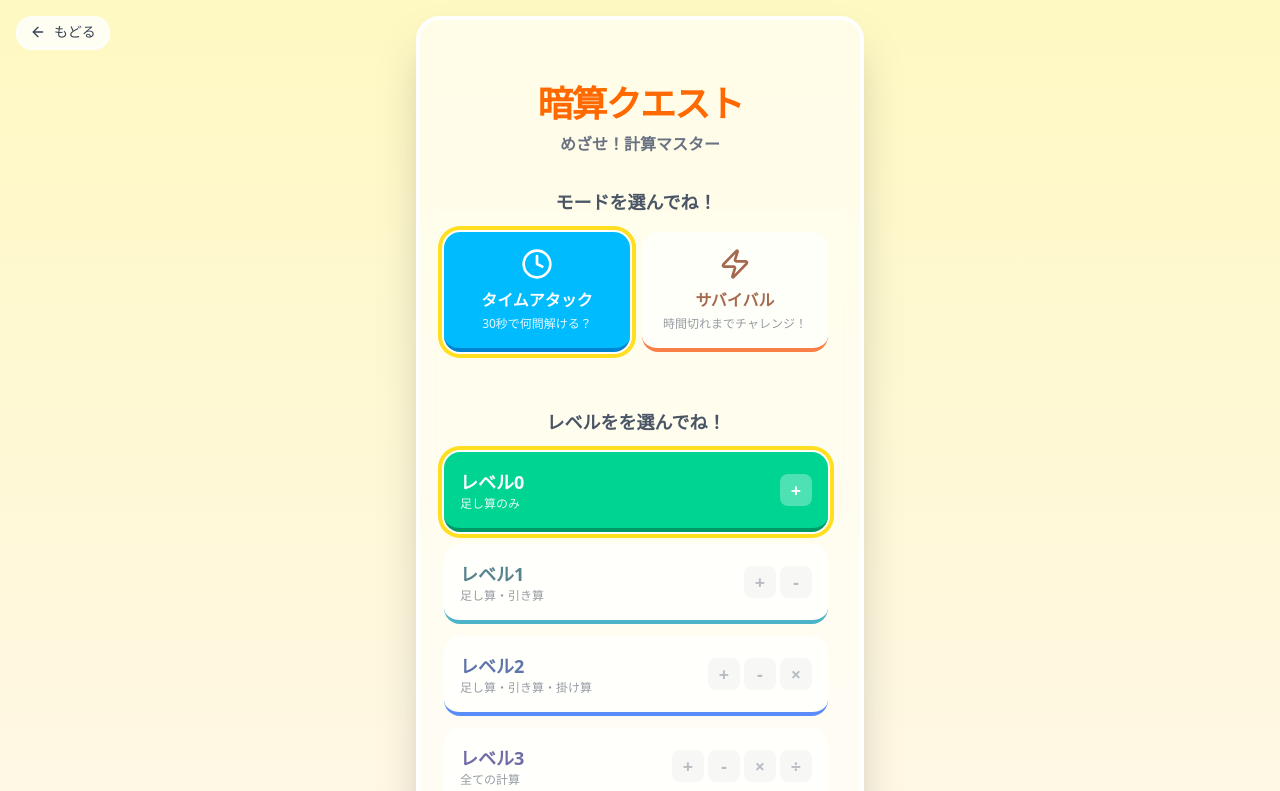
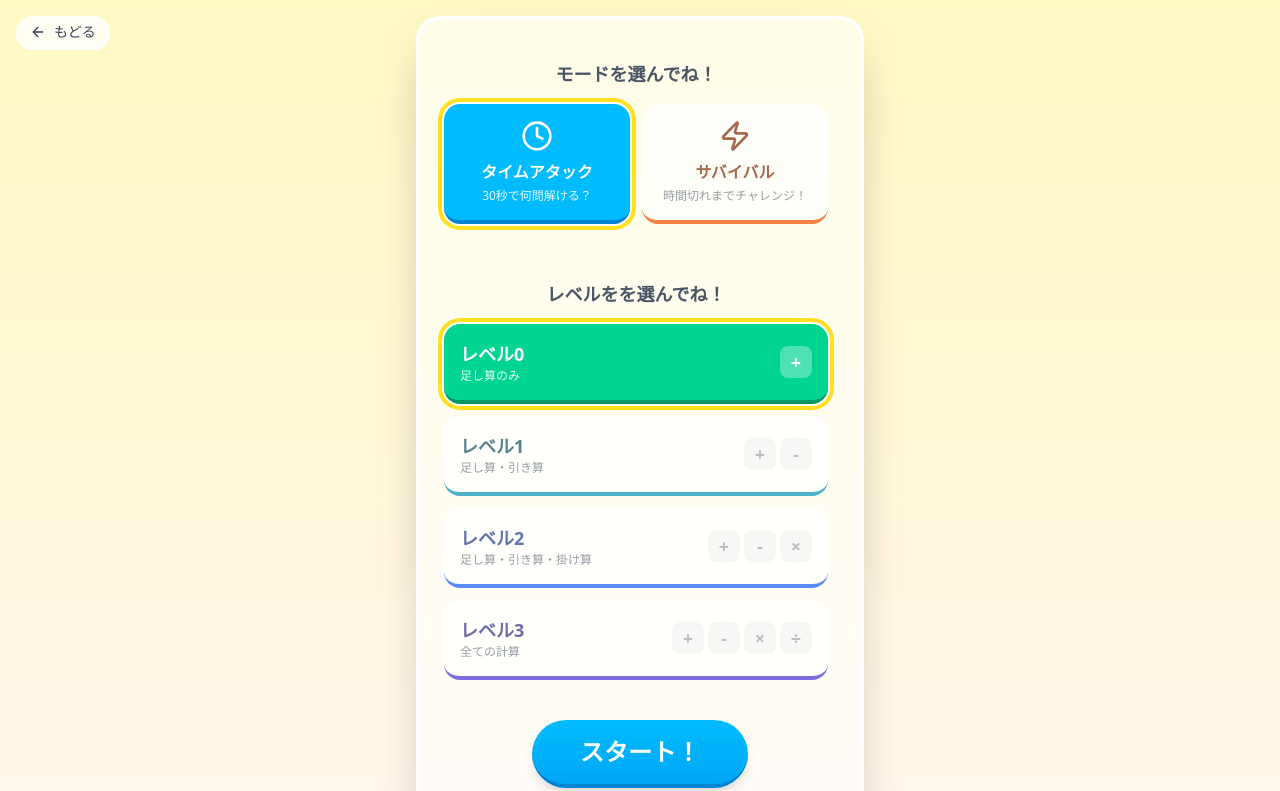
Before and after one commit to ks1590/mental-math-app, a Next.js app: page /game in a window 1280 px wide. Shown: the top 791 px of the page. Built offline with nearby package versions, Linux system fonts and the light colour scheme; a web font is replaced by a local one.

Commit message:
refactor: Comment out game title and description, and adjust top padding.

```diff
--- a/components/game/GameCanvas.tsx
+++ b/components/game/GameCanvas.tsx
@@ -162,12 +162,12 @@ export const GameCanvas = () => {
             initial={{ opacity: 0, y: 20 }}
             animate={{ opacity: 1, y: 0 }}
             exit={{ opacity: 0, y: -20 }}
-            className="text-center py-10"
+            className="text-center pt-4"
           >
-            <h1 className="text-4xl font-black text-orange-500 mb-2 tracking-tighter">
+            {/* <h1 className="text-4xl font-black text-orange-500 mb-2 tracking-tighter">
               暗算クエスト
             </h1>
-            <p className="text-gray-500 mb-8 font-bold">めざせ！計算マスター</p>
+            <p className="text-gray-500 mb-8 font-bold">めざせ！計算マスター</p> */}
 
             <GameModeSelector
               selectedMode={gameMode}
```
